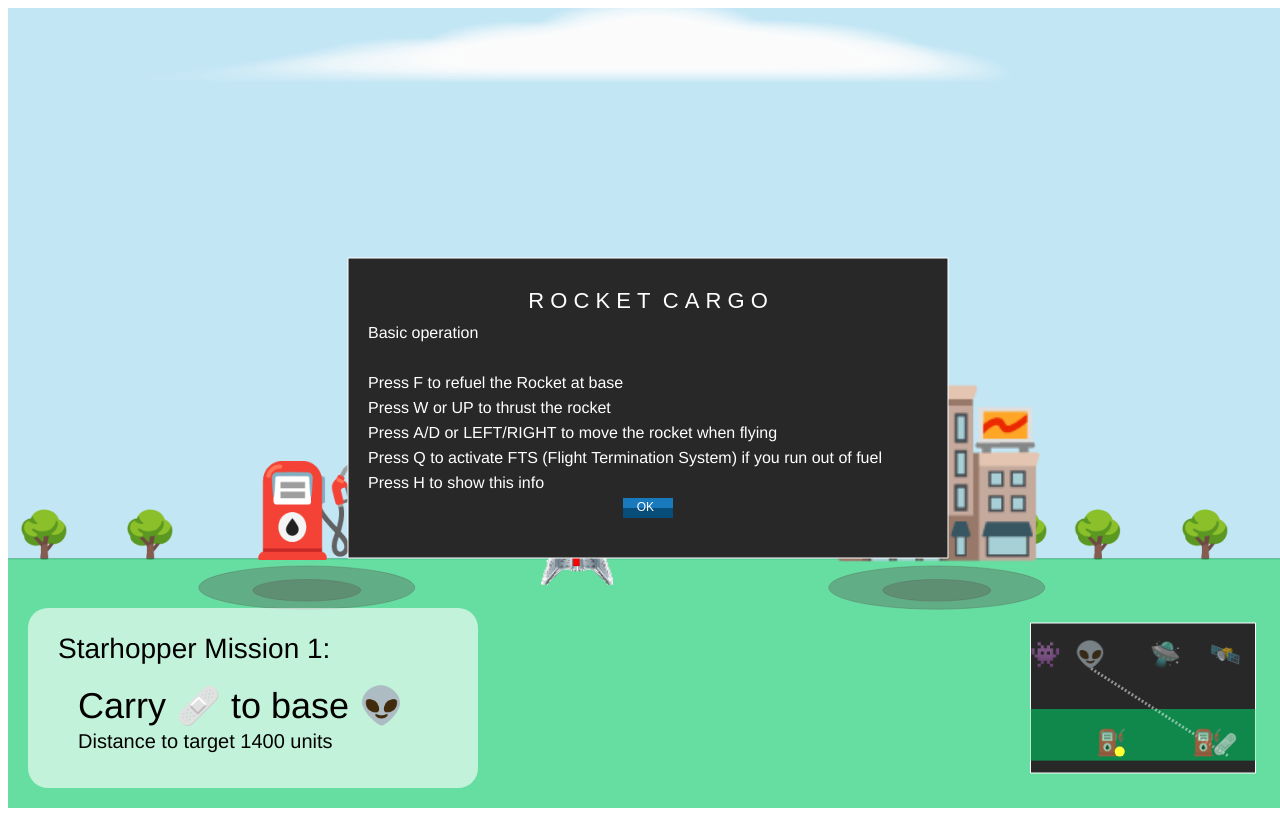
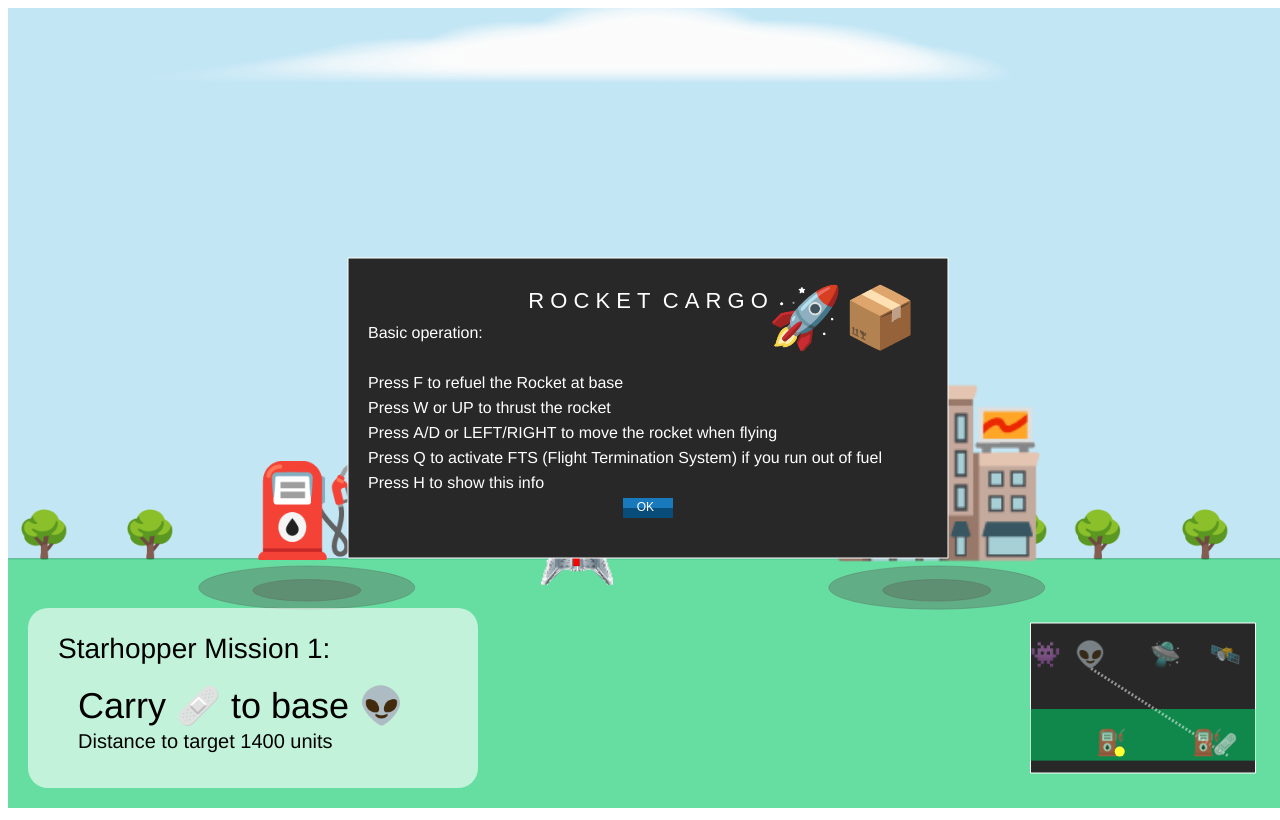
Before and after one commit to santiHerranz/RocketCargo, a plain HTML site: page index.html in a window 1280 px wide. Drawn offline with Linux system fonts and the light colour scheme.

Commit message:
No sound

```diff
--- a/index.html
+++ b/index.html
@@ -4,12 +4,6 @@
   <title>Rocket Cargo</title>
 </head>
 <body style="overflow: hidden">
-
-  <audio id="audio_explosion" preload="auto">
-    <source src="audio/explosion-big.ogg" />
-    This browser does not support the HTML5 audio tag.
-</audio>
-
   <script src="place.js"></script>
   <script src="base.js"></script>
   <script src="resource.js"></script>
@@ -27,8 +21,6 @@
   <script src="game.js"></script>
   <script src="parallax.js"></script>
   <script src="app.js"></script>
-
-
 </body>
 
 </html>
--- a/modal.js
+++ b/modal.js
@@ -48,6 +48,8 @@ class Modal {
 
         if (!this.visible) return;
 
+        let spacer = 0, textSpacer = 25;
+
         ctx.save();
 
 
@@ -71,14 +73,18 @@ class Modal {
 
 
 
-        let spacer = 0, textSpacer = 25;
+        ctx.translate(this.x+20, this.y+80);
+
+        ctx.font = "bold 60px Helvetica";
+
+        ctx.beginPath();
+        ctx.fillText("🚀📦", this.width -200, 0 + spacer * textSpacer);
+        ctx.stroke();
 
         ctx.font = "16px Helvetica";
 
-        ctx.translate(this.x+20, this.y+80);
-
         ctx.beginPath();
-        ctx.fillText("Basic operation", 0, 0 + spacer++ * textSpacer);
+        ctx.fillText("Basic operation:", 0, 0 + spacer++ * textSpacer);
         ctx.stroke();
 
         spacer++;
```
Also changed, not shown: 1 other file.
